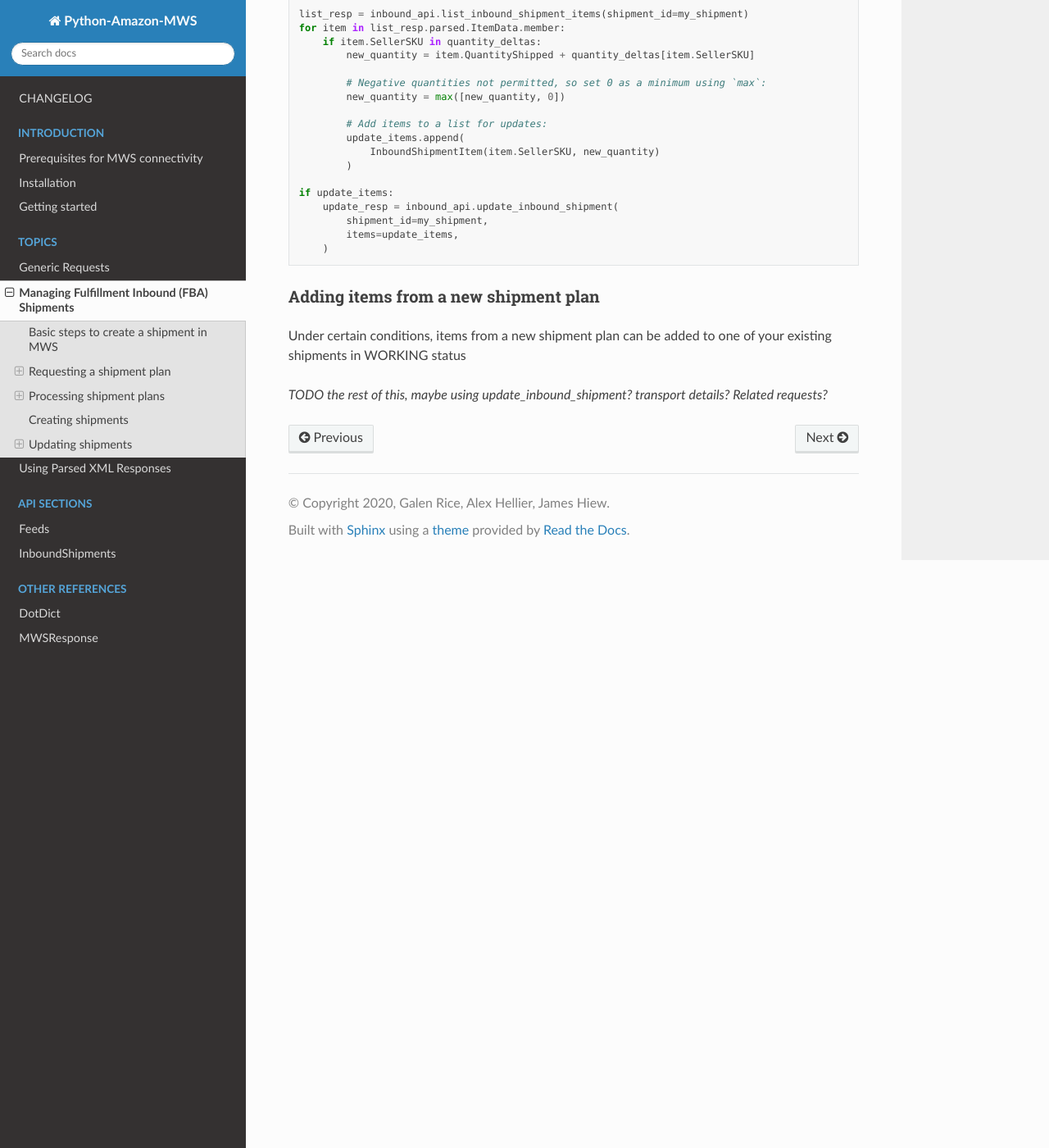
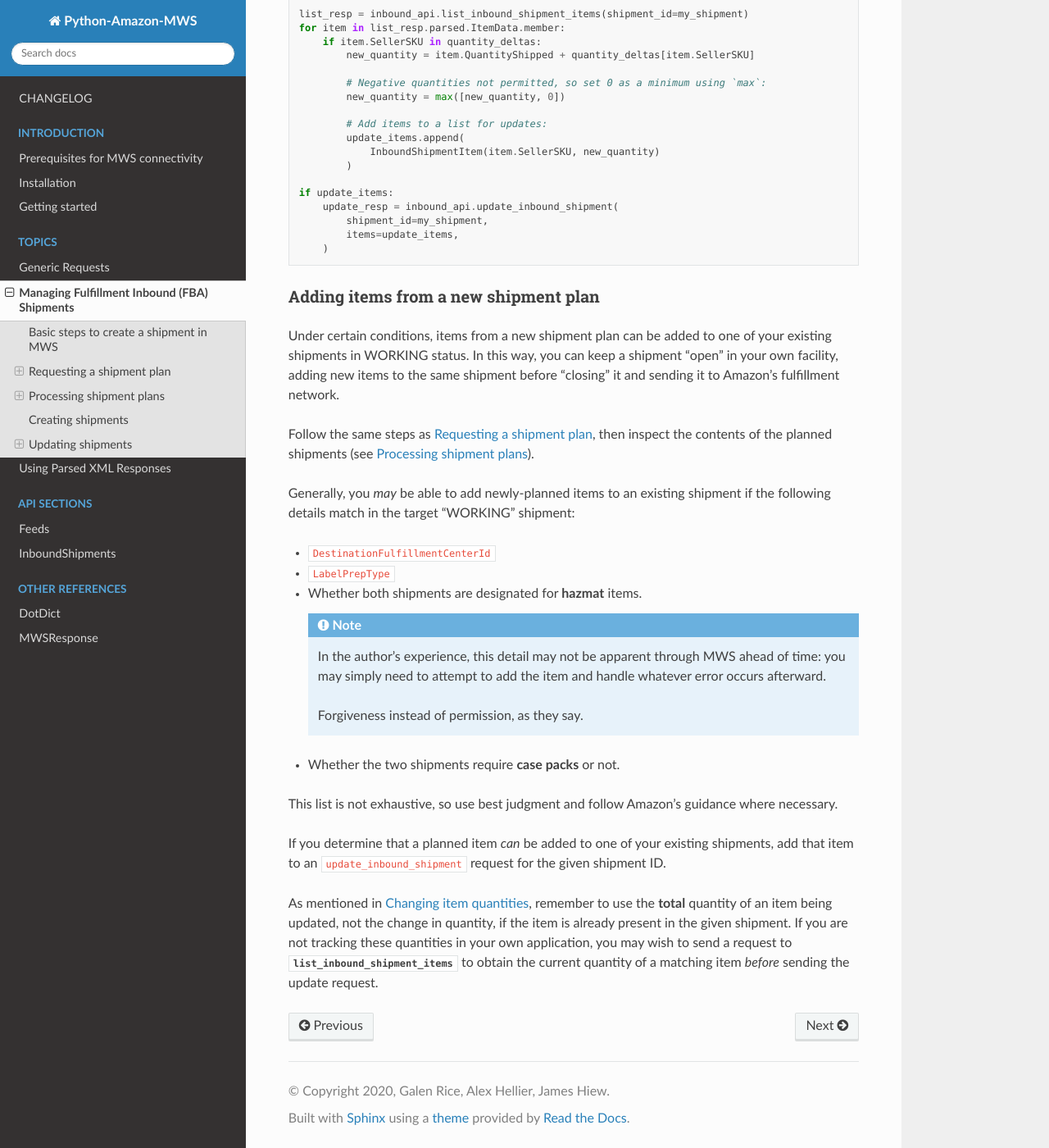
Before and after one commit to python-amazon-mws/python-amazon-mws, a Sphinx documentation site: the page built from docs/source/topics/managingFBAShipments.rst, in a window 1280 px wide and 1400 px high, scrolled down 11787 px. Shown: the whole window at 82% size. Built offline with Sphinx 7.4.7 and the Read the Docs theme 2.0.0, drawn with Linux system fonts in a browser that asks for light colours.

Commit message:
Additional details for updating shipments
At this stage, I am exhausted of this documentation.
I'm sure there's more that can be written, but I can't think of it
right now, and it's time to move on to other concerns instead of
holding this up and further.

```diff
--- a/docs/source/topics/managingFBAShipments.rst
+++ b/docs/source/topics/managingFBAShipments.rst
@@ -588,6 +588,34 @@ calculating the new total:
 Adding items from a new shipment plan
 -------------------------------------
 
-Under certain conditions, items from a new shipment plan can be added to one of your existing shipments in WORKING status
+Under certain conditions, items from a new shipment plan can be added to one of your existing shipments in WORKING
+status. In this way, you can keep a shipment "open" in your own facility, adding new items to the same shipment before
+"closing" it and sending it to Amazon's fulfillment network.
 
-*TODO the rest of this, maybe using update_inbound_shipment? transport details? Related requests?*
+Follow the same steps as `Requesting a shipment plan`_, then inspect the contents of the planned shipments (see
+`Processing shipment plans`_).
+
+Generally, you *may* be able to add newly-planned items to an existing shipment if the
+following details match in the target "WORKING" shipment:
+
+- ``DestinationFulfillmentCenterId``
+- ``LabelPrepType``
+- Whether both shipments are designated for **hazmat** items.
+
+  .. note:: In the author's experience, this detail may not be apparent through MWS ahead of time: you may simply
+     need to attempt to add the item and handle whatever error occurs afterward.
+
+     Forgiveness instead of permission, as they say.
+
+- Whether the two shipments require **case packs** or not.
+
+This list is not exhaustive, so use best judgment and follow Amazon's guidance where necessary.
+
+If you determine that a planned item *can* be added to one of your existing shipments, add that item to an
+``update_inbound_shipment`` request for the given shipment ID.
+
+As mentioned in `Changing item quantities`_, remember to use the **total** quantity of an item being updated, not
+the change in quantity, if the item is already present in the given shipment. If you are not tracking these quantities
+in your own application, you may wish to send a request to
+:py:meth:`list_inbound_shipment_items <mws.apis.inbound_shipments.InboundShipments.list_inbound_shipment_items>` to
+obtain the current quantity of a matching item *before* sending the update request.
```
